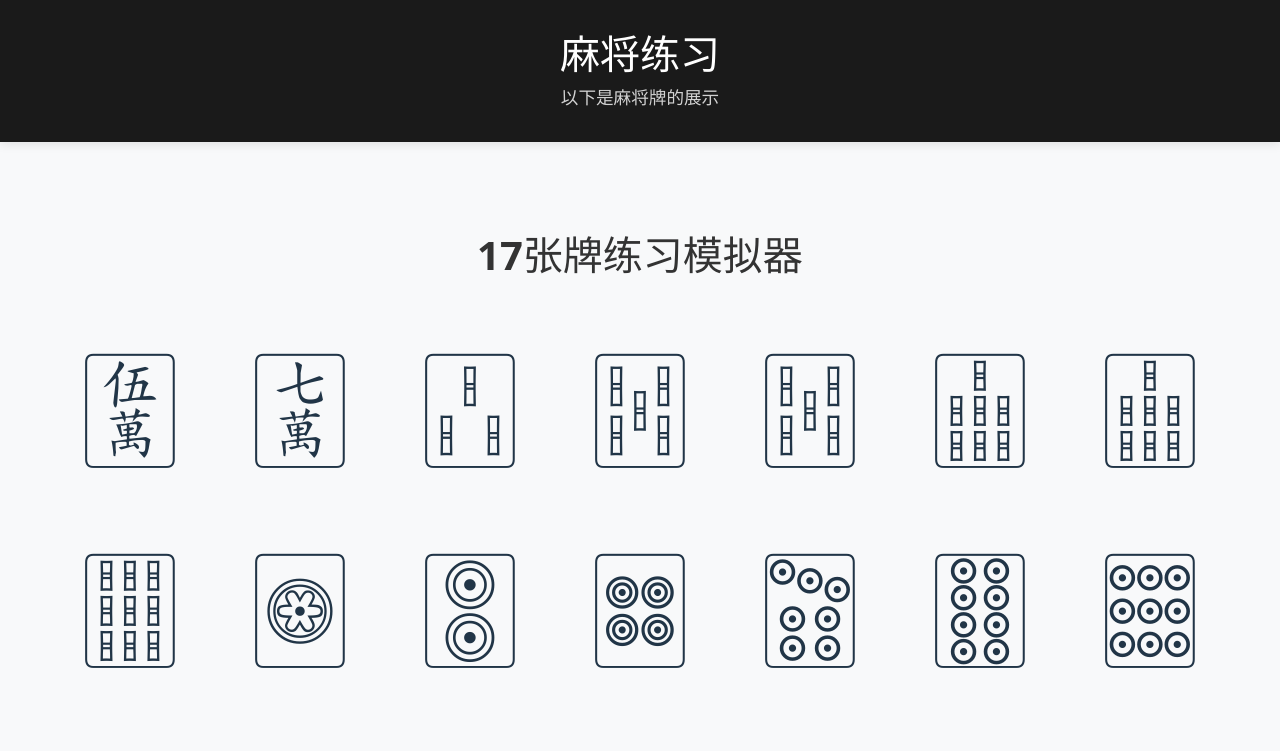
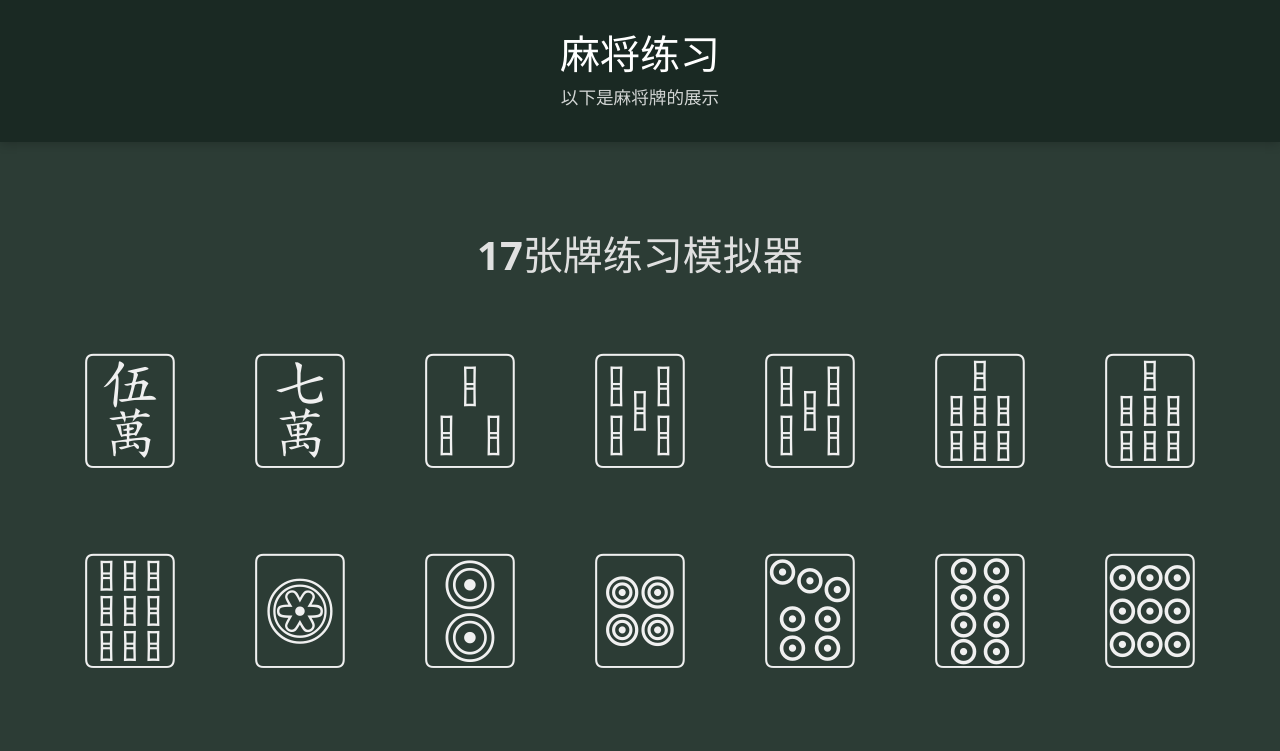
Before and after one commit to valarxu/mahjong_practice, a React (Vite) app: page /mahjong-simulator in a window 1280 px wide. Shown: the top 751 px of the page. Built offline with nearby package versions, Linux system fonts and the light colour scheme.

Commit message:
update: 修改背景颜色，增加交互效果

```diff
--- a/src/App.css
+++ b/src/App.css
@@ -10,14 +10,15 @@
   display: flex;
   flex-direction: column;
   min-height: 100vh;
-  background-color: #f8f9fa;
+  background-color: #2c3c35;
+  color: #f0f0f0;
 }
 
 .app-header {
-  background-color: #1a1a1a;
+  background-color: #1a2923;
   color: white;
   padding: 2rem 1rem;
-  box-shadow: 0 2px 10px rgba(0, 0, 0, 0.1);
+  box-shadow: 0 2px 10px rgba(0, 0, 0, 0.2);
 }
 
 .app-header h1 {
@@ -38,7 +39,7 @@ main {
 }
 
 footer {
-  background-color: #1a1a1a;
+  background-color: #1a2923;
   color: white;
   padding: 1rem;
   text-align: center;
--- a/src/components/MahjongSimulator.css
+++ b/src/components/MahjongSimulator.css
@@ -9,7 +9,7 @@
 
 .mahjong-simulator h1 {
   margin-bottom: 2rem;
-  color: #333;
+  color: #e0e0e0;
 }
 
 .tiles-container {
@@ -32,6 +32,20 @@
   box-shadow: none;
   border-radius: 0;
   padding: 0;
+  cursor: pointer;
+  transition: transform 0.2s, filter 0.2s;
+  position: relative;
+}
+
+.simulator-tile:hover {
+  transform: translateY(-10px);
+  filter: drop-shadow(0 10px 8px rgba(0, 0, 0, 0.2));
+}
+
+.simulator-tile.selected {
+  transform: scale(1.1);
+  filter: drop-shadow(0 0 15px rgba(255, 215, 0, 0.8));
+  z-index: 10;
 }
 
 .buttons-container {
@@ -61,6 +75,10 @@
     width: 100px;
     height: 120px;
   }
+
+  .simulator-tile:hover {
+    transform: translateY(-5px);
+  }
 }
 
 @media (max-width: 480px) {
--- a/src/components/MahjongSimulator.tsx
+++ b/src/components/MahjongSimulator.tsx
@@ -5,6 +5,7 @@ import './MahjongSimulator.css';
 const MahjongSimulator: React.FC = () => {
   const navigate = useNavigate();
   const [tiles, setTiles] = useState<string[]>([]);
+  const [selectedTileIndex, setSelectedTileIndex] = useState<number | null>(null);
 
   // 麻将牌的emoji（不包括花牌）
   const allTiles = {
@@ -69,6 +70,12 @@ const MahjongSimulator: React.FC = () => {
     const drawn = shuffled.slice(0, 17);
     const sorted = sortTiles(drawn);
     setTiles(sorted);
+    setSelectedTileIndex(null); // 重置选中状态
+  };
+
+  // 处理牌的点击事件
+  const handleTileClick = (index: number) => {
+    setSelectedTileIndex(index === selectedTileIndex ? null : index);
   };
 
   // 初始加载时抽牌
@@ -86,7 +93,11 @@ const MahjongSimulator: React.FC = () => {
 
       <div className="tiles-container">
         {tiles.map((tile, index) => (
-          <div key={`tile-${index}`} className="simulator-tile">
+          <div
+            key={`tile-${index}`}
+            className={`simulator-tile ${selectedTileIndex === index ? 'selected' : ''}`}
+            onClick={() => handleTileClick(index)}
+          >
             {tile}
           </div>
         ))}
--- a/src/components/MahjongTiles.css
+++ b/src/components/MahjongTiles.css
@@ -8,16 +8,16 @@
 }
 
 .tile-section {
-  background-color: #f5f5f5;
+  background-color: #3a4a43;
   border-radius: 8px;
   padding: 15px;
-  box-shadow: 0 2px 4px rgba(0, 0, 0, 0.1);
+  box-shadow: 0 2px 4px rgba(0, 0, 0, 0.2);
 }
 
 .tile-section h3 {
   margin-top: 0;
   margin-bottom: 10px;
-  color: #333;
+  color: #e0e0e0;
   font-size: 1.2rem;
 }
 
--- a/src/index.css
+++ b/src/index.css
@@ -3,9 +3,9 @@
   line-height: 1.5;
   font-weight: 400;
 
-  color-scheme: light;
-  color: #213547;
-  background-color: #ffffff;
+  color-scheme: dark;
+  color: #f0f0f0;
+  background-color: #2c3c35;
 
   font-synthesis: none;
   text-rendering: optimizeLegibility;
@@ -24,9 +24,11 @@ a:hover {
 
 body {
   margin: 0;
-  padding: 0;
+  display: flex;
+  place-items: center;
   min-width: 320px;
   min-height: 100vh;
+  background-color: #2c3c35;
 }
 
 h1 {
```
